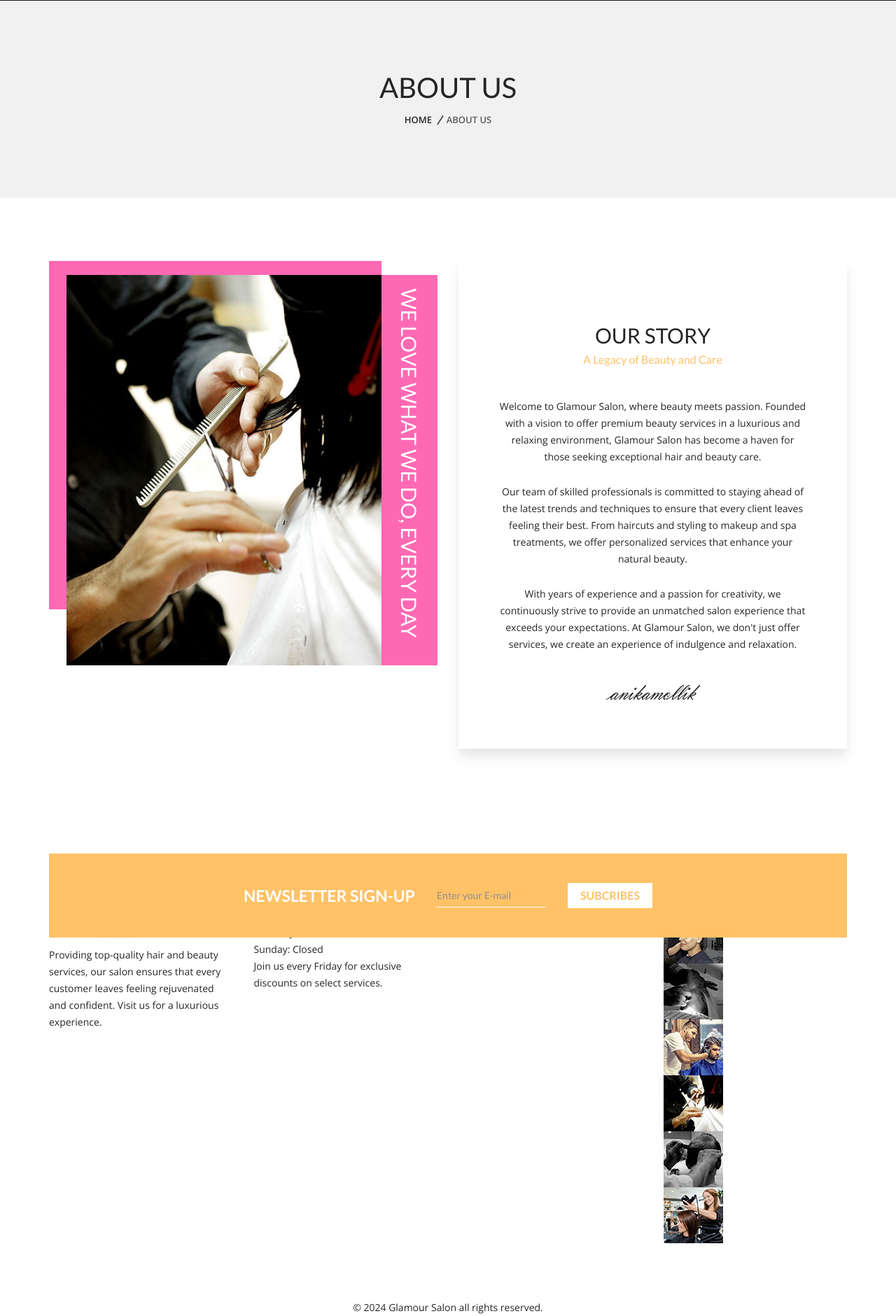
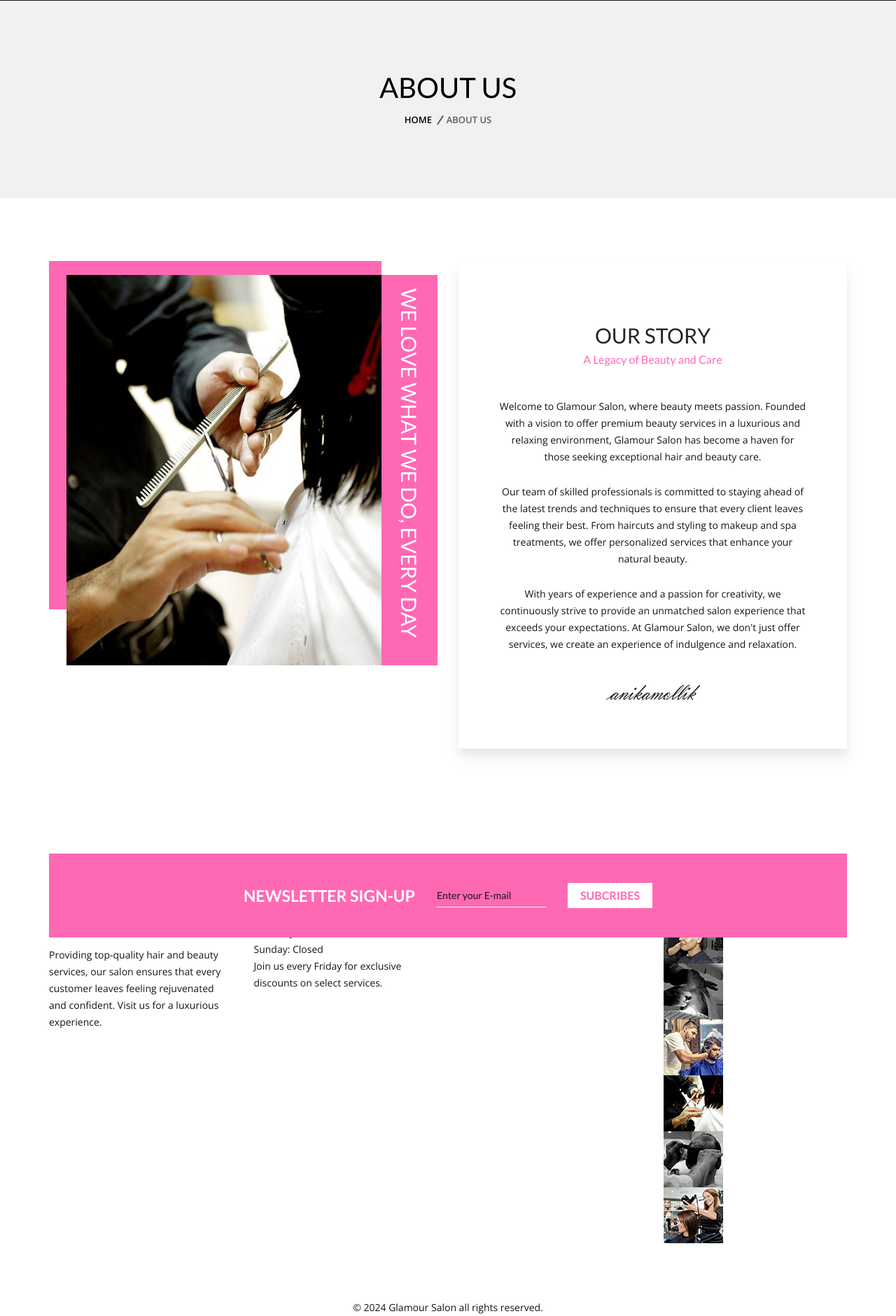
Before and after one commit to hirunaofficial/salon-management-system, a PHP site: page /about.php in a window 1280 px wide. Shown: the part 311-2192 px from the top of the page at 70% size. Run offline with PHP 8.4, Linux system fonts and the light colour scheme.

Commit message:
Minor CSS tweaks for form inputs and button styling

```diff
--- a/css/shortcode/default.css
+++ b/css/shortcode/default.css
@@ -37,7 +37,7 @@ html {
 }
 body {
     font-family: 'Open Sans', sans-serif;
-    color: #252525;
+    color: #141414;
     font-weight: 400;
     font-size: 14px;
     line-height: 24px;
@@ -46,7 +46,7 @@ body {
 }
 p{
     font-family: 'Open Sans', sans-serif;
-    color: #252525;
+    color: #141414;
     font-weight: 400;
     font-size: 14px;
     line-height: 24px;
@@ -65,7 +65,7 @@ h6,
 .h5,
 .h6 {
     font-family: 'Lato', sans-serif;
-    color: #252525;
+    color: #000000;
     font-weight: 400;
     font-variant-ligatures: common-ligatures;
     margin-top: 0;
@@ -376,7 +376,7 @@ body {
 .bg-gray span,
 .bg-gray ul,
 .bg-gray a:not(.btn) {
-  color: #252525;
+  color: #000000;
 }
 .bg-gray h1,
 .bg-gray h2,
@@ -385,7 +385,7 @@ body {
 .bg-gray h5,
 .bg-gray h6,
 .bg-gray i {
-  color: #252525;
+  color: #000000;
 }
 
 /*-------------
@@ -416,10 +416,10 @@ body {
 ---------------*/
 
 .bg-theme {
-    background: #ffc267 !important;
+    background: #ff69b4 !important;
 }
 .theme-color {
-    color: #ffc267 !important;
+    color: #ff69b4 !important;
 }
 .bg-theme p,
 .bg-theme span,
@@ -922,7 +922,7 @@ textarea:focus {
     outline: none;
 }
 ::-moz-placeholder {
-    color: #444;
+    color: #ffffff;
     font-size: 14px;
 }
 
@@ -1185,17 +1185,17 @@ textarea:focus {
 
 
 ::-webkit-input-placeholder { /* Chrome */
-  color: #909090;
+  color: #141414;
 }
 :-ms-input-placeholder { /* IE 10+ */
-  color: #909090;
+  color: #141414;
 }
 ::-moz-placeholder { /* Firefox 19+ */
-  color: #909090;
+  color: #141414;
   opacity: 0.9;
 }
 :-moz-placeholder { /* Firefox 4 - 18 */
-  color: #909090;
+  color: #141414;
   opacity: 0.9;
 }
 
@@ -1279,7 +1279,7 @@ p.error {
 }
 
 .hs-btn.hs-btn-3 {
-  color: #ffc267 !important;
+  color: #ff69b4 !important;
   height: 36px;
   line-height: 36px;
   padding: 0 18px;
@@ -1290,7 +1290,7 @@ p.error {
 
 .bg-theme *::-moz-selection {
   background: #fff none repeat scroll 0 0;
-  color: #ffc267;
+  color: #ff69b4;
   text-shadow: none;
 }
 
```
Also changed, not shown: other parts of css/shortcode/default.css (+14 -14 lines).
